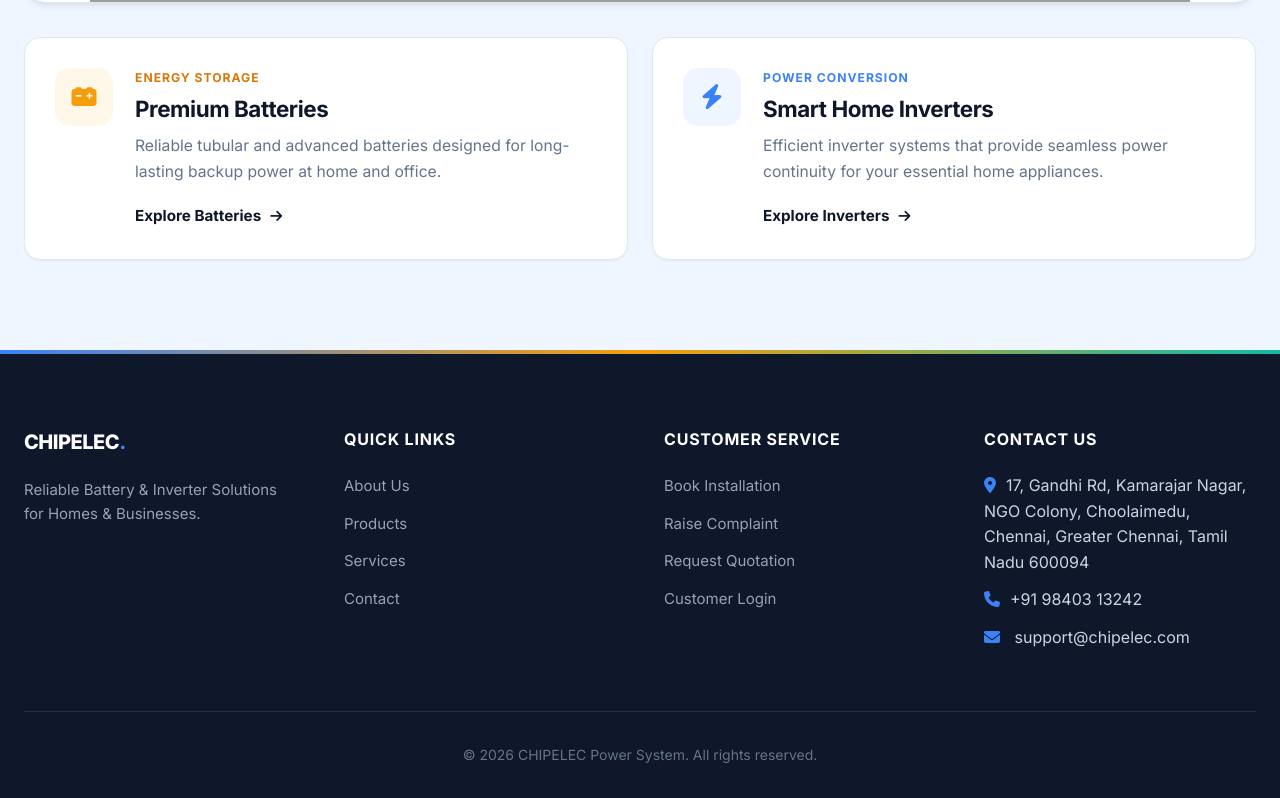
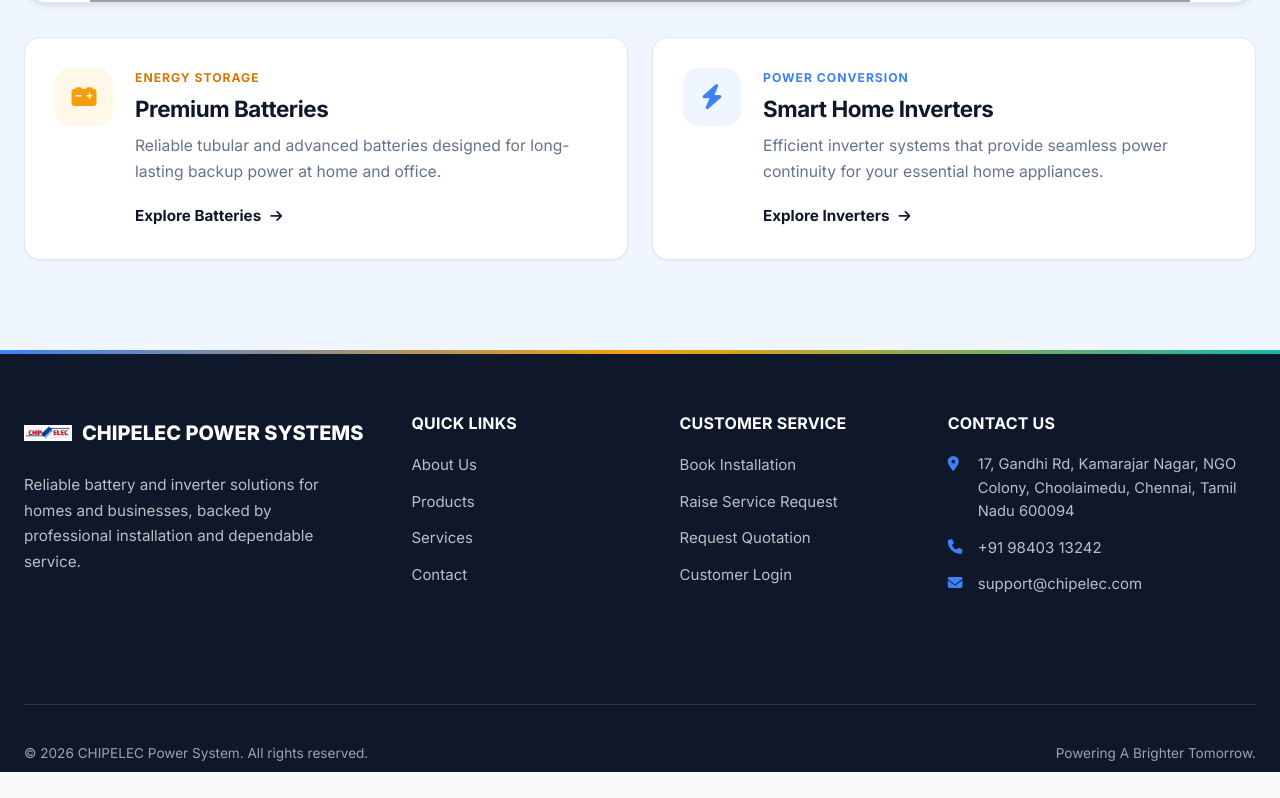
Before and after one commit to trigen2026tech/chipelec-power-system, a plain HTML site: page website/index.html in a window 1280 px wide. Shown: the part 2257-3055 px from the top of the page. After the commit the page ends 3029 px from the top, so only its background shows below. Drawn offline with Linux system fonts and the light colour scheme; grey boxes are pictures that could not be loaded.

Commit message:
Backup before UI refinement

```diff
--- a/website/css/style.css
+++ b/website/css/style.css
@@ -1845,3 +1845,270 @@ footer::before {
         height: auto;
     }
 }
+/* =========================================================
+   CHIPELEC FOOTER
+   ========================================================= */
+
+.site-footer {
+    background: var(--primary-color);
+    color: #ffffff;
+
+    padding: 64px 0 0;
+
+    margin-top: 0;
+}
+
+
+/* ---------------------------------------------------------
+   FOOTER GRID
+   --------------------------------------------------------- */
+
+.site-footer .footer-grid {
+    display: grid;
+
+    grid-template-columns:
+        1.5fr
+        1fr
+        1fr
+        1.4fr;
+
+    gap: 48px;
+
+    padding-bottom: 48px;
+}
+
+
+/* ---------------------------------------------------------
+   FOOTER BRAND
+   --------------------------------------------------------- */
+
+.footer-logo {
+    display: inline-flex;
+
+    align-items: center;
+
+    gap: 10px;
+
+    margin-bottom: 20px;
+
+    color: #ffffff;
+
+    font-size: 20px;
+    font-weight: 800;
+
+    line-height: 1.2;
+
+    white-space: nowrap;
+}
+
+.footer-logo img {
+    width: 48px;
+    height: 38px;
+
+    object-fit: contain;
+
+    display: block;
+}
+
+.footer-logo span {
+    color: #ffffff;
+}
+
+.footer-brand > p {
+    max-width: 330px;
+
+    margin: 0;
+
+    color: rgba(255, 255, 255, 0.72);
+
+    font-size: 0.95rem;
+
+    line-height: 1.7;
+}
+
+
+/* ---------------------------------------------------------
+   FOOTER HEADINGS
+   --------------------------------------------------------- */
+
+.site-footer .footer-col h3 {
+    margin: 0 0 20px;
+
+    color: #ffffff;
+
+    font-size: 1rem;
+    font-weight: 700;
+
+    letter-spacing: 0.2px;
+}
+
+
+/* ---------------------------------------------------------
+   FOOTER LISTS
+   --------------------------------------------------------- */
+
+.site-footer .footer-col ul {
+    list-style: none;
+
+    margin: 0;
+    padding: 0;
+}
+
+.site-footer .footer-col li {
+    margin-bottom: 12px;
+
+    color: rgba(255, 255, 255, 0.72);
+
+    font-size: 0.92rem;
+
+    line-height: 1.6;
+}
+
+.site-footer .footer-col a {
+    color: rgba(255, 255, 255, 0.72);
+
+    transition:
+        color 0.2s ease,
+        padding-left 0.2s ease;
+}
+
+.site-footer .footer-col a:hover {
+    color: #ffffff;
+
+    padding-left: 4px;
+}
+
+
+/* ---------------------------------------------------------
+   CONTACT
+   --------------------------------------------------------- */
+
+.footer-contact li {
+    display: flex;
+
+    align-items: flex-start;
+
+    gap: 12px;
+}
+
+.footer-contact li i {
+    width: 18px;
+
+    margin-top: 4px;
+
+    color: var(--accent-blue);
+
+    flex-shrink: 0;
+}
+
+.footer-contact li span {
+    flex: 1;
+}
+
+
+/* ---------------------------------------------------------
+   FOOTER BOTTOM
+   --------------------------------------------------------- */
+
+.site-footer .footer-bottom {
+    min-height: 68px;
+
+    display: flex;
+
+    align-items: center;
+
+    justify-content: space-between;
+
+    gap: 20px;
+
+    border-top: 1px solid rgba(255, 255, 255, 0.12);
+}
+
+.site-footer .footer-bottom p {
+    margin: 0;
+
+    color: rgba(255, 255, 255, 0.6);
+
+    font-size: 0.85rem;
+}
+
+.site-footer .footer-tagline {
+    text-transform: capitalize;
+}
+/* =========================================================
+   FOOTER - MOBILE
+   ========================================================= */
+
+@media (max-width: 768px) {
+
+    .site-footer {
+        padding-top: 48px;
+    }
+
+    .site-footer .footer-grid {
+        grid-template-columns: 1fr;
+
+        gap: 34px;
+
+        padding-bottom: 36px;
+    }
+
+    .footer-logo {
+        font-size: 18px;
+
+        white-space: normal;
+    }
+
+    .footer-logo img {
+        width: 44px;
+        height: 36px;
+    }
+
+    .footer-brand > p {
+        max-width: 100%;
+
+        font-size: 0.94rem;
+    }
+
+    .site-footer .footer-col h3 {
+        margin-bottom: 14px;
+    }
+
+    .site-footer .footer-col li {
+        margin-bottom: 10px;
+    }
+
+    .site-footer .footer-bottom {
+        min-height: auto;
+
+        padding: 20px 0;
+
+        flex-direction: column;
+
+        align-items: flex-start;
+
+        gap: 6px;
+    }
+}
+@media (max-width: 480px) {
+
+    .site-footer {
+        padding-top: 42px;
+    }
+
+    .site-footer .footer-grid {
+        gap: 28px;
+    }
+
+    .footer-logo {
+        font-size: 17px;
+    }
+
+    .footer-brand > p {
+        font-size: 0.9rem;
+    }
+
+    .site-footer .footer-bottom p {
+        font-size: 0.8rem;
+    }
+}
--- a/website/index.html
+++ b/website/index.html
@@ -366,44 +366,155 @@
 </section>
 
     <!-- Footer -->
-    <footer>
+    <!-- =====================================================
+     FOOTER
+     ===================================================== -->
+
+<footer class="site-footer">
+
     <div class="container">
+
         <div class="footer-grid">
+
+            <!-- Brand -->
+            <div class="footer-col footer-brand">
+
+                <a href="index.html" class="footer-logo">
+
+                    <img
+                        src="images/chipelec-logo.png"
+                        alt="CHIPELEC Power Systems">
+
+                    <span>CHIPELEC POWER SYSTEMS</span>
+
+                </a>
+
+                <p>
+                    Reliable battery and inverter solutions for
+                    homes and businesses, backed by professional
+                    installation and dependable service.
+                </p>
+
+            </div>
+
+
+            <!-- Quick Links -->
             <div class="footer-col">
-                    <h3 style="font-size: 20px; font-weight: 800; letter-spacing: -0.5px;">CHIPELEC<span style="color: var(--accent-blue);">.</span></h3>
-                    <p>Reliable Battery & Inverter Solutions for Homes & Businesses.</p>
+
+                <h3>Quick Links</h3>
+
+                <ul>
+                    <li>
+                        <a href="about.html">About Us</a>
+                    </li>
+
+                    <li>
+                        <a href="products.html">Products</a>
+                    </li>
+
+                    <li>
+                        <a href="services.html">Services</a>
+                    </li>
+
+                    <li>
+                        <a href="contact.html">Contact</a>
+                    </li>
+                </ul>
+
             </div>
+
+
+            <!-- Customer Service -->
             <div class="footer-col">
-                    <h3>Quick Links</h3>
+
+                <h3>Customer Service</h3>
+
                 <ul>
-                        <li><a href="about.html">About Us</a></li>
-                        <li><a href="products.html">Products</a></li>
-                        <li><a href="services.html">Services</a></li>
-                        <li><a href="contact.html">Contact</a></li>
+                    <li>
+                        <a href="installation.html">
+                            Book Installation
+                        </a>
+                    </li>
+
+                    <li>
+                        <a href="service-request.html">
+                            Raise Service Request
+                        </a>
+                    </li>
+
+                    <li>
+                        <a href="quotation.html">
+                            Request Quotation
+                        </a>
+                    </li>
+
+                    <li>
+                        <a href="login.html">
+                            Customer Login
+                        </a>
+                    </li>
                 </ul>
+
             </div>
-                <div class="footer-col">
-                    <h3>Customer Service</h3>
+
+
+            <!-- Contact -->
+            <div class="footer-col footer-contact">
+
+                <h3>Contact Us</h3>
+
                 <ul>
-                        <li><a href="installation.html">Book Installation</a></li>
-                        <li><a href="service-request.html">Raise Complaint</a></li>
-                        <li><a href="quotation.html">Request Quotation</a></li>
-                        <li><a href="login.html">Customer Login</a></li>
+
+                    <li>
+                        <i class="fas fa-map-marker-alt"></i>
+
+                        <span>
+                            17, Gandhi Rd, Kamarajar Nagar,
+                            NGO Colony, Choolaimedu,
+                            Chennai, Tamil Nadu 600094
+                        </span>
+                    </li>
+
+                    <li>
+                        <i class="fas fa-phone"></i>
+
+                        <a href="tel:+919840313242">
+                            +91 98403 13242
+                        </a>
+                    </li>
+
+                    <li>
+                        <i class="fas fa-envelope"></i>
+
+                        <a href="mailto:support@chipelec.com">
+                            support@chipelec.com
+                        </a>
+                    </li>
+
                 </ul>
+
             </div>
-                <div class="footer-col">
-                    <h3>Contact Us</h3>
-                    <ul>
-                        <li><i class="fas fa-map-marker-alt" style="margin-right: 10px; color: var(--accent-blue);"></i>17, Gandhi Rd, Kamarajar Nagar, NGO Colony, Choolaimedu, Chennai, Greater Chennai, Tamil Nadu 600094</li>
-                        <li><i class="fas fa-phone" style="margin-right: 10px; color: var(--accent-blue);"></i>+91 98403 13242</li>
-                        <li><i class="fas fa-envelope" style="margin-right: 10px; color: var(--accent-blue);"></i> support@chipelec.com</li>
-                    </ul>
+
         </div>
+
+
+        <!-- Footer Bottom -->
+
+        <div class="footer-bottom">
+
+            <p>
+                © 2026 CHIPELEC Power System.
+                All rights reserved.
+            </p>
+
+            <p class="footer-tagline">
+                Powering a brighter tomorrow.
+            </p>
+
         </div>
-            <div class="footer-bottom">
-                <p>&copy; 2026 CHIPELEC Power System. All rights reserved.</p>
+
     </div>
-        </div>
+
 </footer>
 
     <script src="js/api.js"></script>
```
Lines whose indentation alone changed are shown as unchanged.
